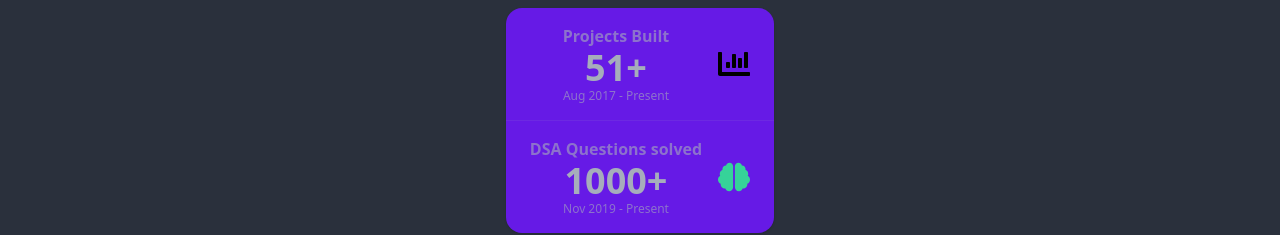
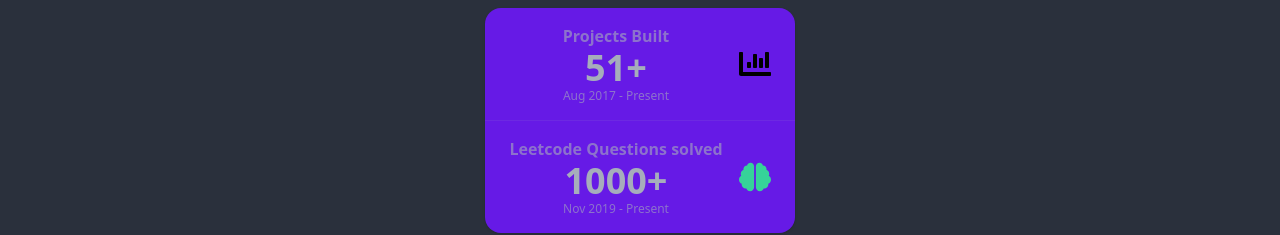
Before and after one commit to Niteshkumar152/Upgraded_Portfolio, a React (Create React App) app: page / in a window 1280 px wide. Shown: the part 3400-3635 px from the top of the page. Built offline with nearby package versions, Linux system fonts and the light colour scheme.

Commit message:
Stat section leetcode added

```diff
--- a/src/components/Stats.jsx
+++ b/src/components/Stats.jsx
@@ -20,7 +20,7 @@
             <FaBrain className="inline-block w-8 h-8 stroke-current" />
           </div>
           <div className="stat-title">
-            <b>DSA Questions solved</b>
+            <b>Leetcode Questions solved</b>
           </div>
           <div className="stat-value">1000+</div>
           <div className="stat-desc">Nov 2019 - Present</div>
```
